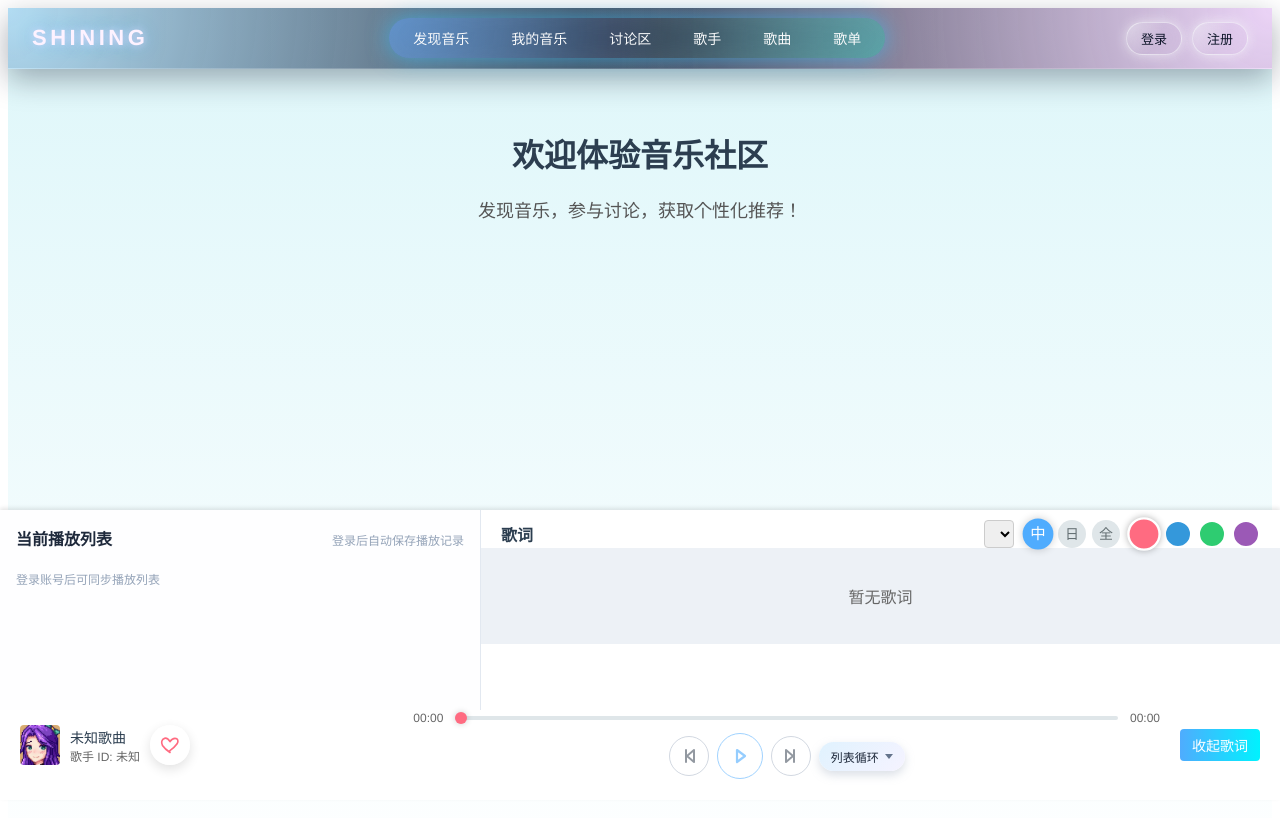
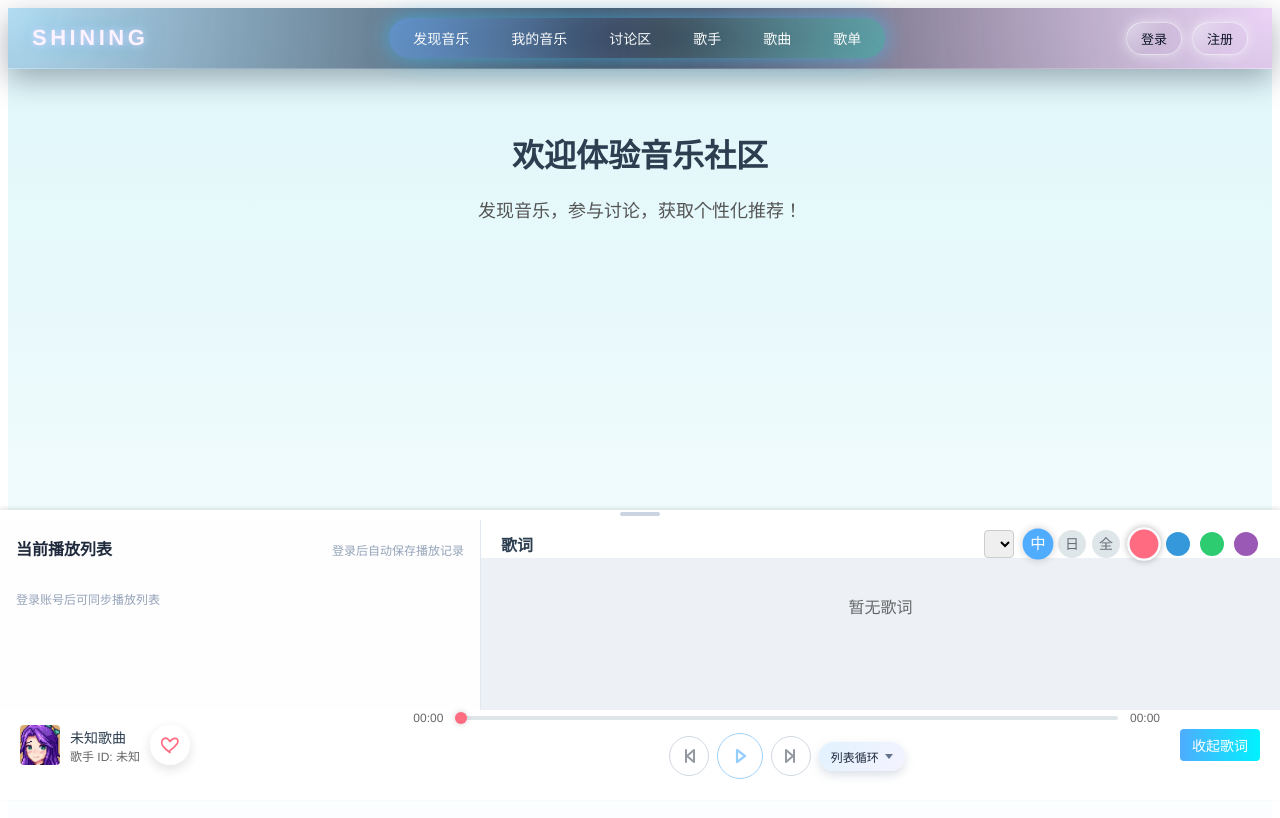
Before and after one commit to Nanami131/Shining-music, a Vue app in the folder shining-ui/: page / in a window 1280 px wide. Both pictures are taken after a click on the button "展开歌词". Shown: the top 818 px of the page. Built offline with nearby package versions, Linux system fonts and the light colour scheme.

Commit message:
支持底部栏拖动

```diff
--- a/shining-ui/src/components/BottomBar.vue
+++ b/shining-ui/src/components/BottomBar.vue
@@ -1,5 +1,9 @@
 <template>
-  <div class="bottom-bar" :class="{ expanded: showLyrics }">
+  <div
+      class="bottom-bar"
+      :class="{ expanded: showLyrics }"
+      :style="bottomBarStyle"
+  >
     <div class="fixed-bar">
       <div class="song-info">
         <img :src="currentSong.coverUrl || defaultCover" class="song-cover" alt="歌曲封面" />
@@ -92,7 +96,14 @@
       </button>
     </div>
 
-    <div class="lyrics-panel" v-if="showLyrics">
+    <div
+        class="lyrics-panel"
+        v-if="showLyrics"
+        :style="{ height: lyricsPanelHeight + 'px' }"
+    >
+      <!-- 顶部拖拽区域 -->
+      <div class="lyrics-resize-handle" @mousedown="startLyricsResize"></div>
+
       <div class="panel-content">
         <div class="playlist-panel">
           <div class="playlist-header">
@@ -203,6 +214,15 @@ export default {
       playlist: [],
       currentIndex: -1,
       showPlayModeMenu: false,
+
+      // 歌词区域拖拽相关状态
+      lyricsPanelHeight: 200,      // 顶部区域总高度（包含拖拽条 + 内容）
+      lyricsMinHeight: 130,        // 最小高度，避免把内容压没
+      lyricsMaxHeight: 450,        // 最大高度
+      isResizingLyrics: false,
+      resizeStartY: 0,
+      resizeStartHeight: 200,
+      bottomFixedHeight: 90        // 固定播放条高度
     };
   },
   computed: {
@@ -222,6 +242,13 @@ export default {
       if (this.playMode === 'shuffle') return '随机播放';
       return '播完停止';
     },
+    bottomBarStyle() {
+      const base = this.bottomFixedHeight;
+      const total = this.showLyrics ? base + this.lyricsPanelHeight : base;
+      return {
+        height: total + 'px'
+      };
+    }
   },
   created() {
     const userBase = JSON.parse(localStorage.getItem('userBase') || '{}');
@@ -243,6 +270,8 @@ export default {
     this.audio.pause();
     this.audio.src = '';
     window.removeEventListener('userBaseUpdated', this.handleUserStateChange);
+    window.removeEventListener('mousemove', this.onLyricsResizing);
+    window.removeEventListener('mouseup', this.stopLyricsResize);
   },
   methods: {
     // 统一处理接口错误，“登录已过期，请重新登录”全局只弹一次
@@ -442,13 +471,13 @@ export default {
           title: song.title,
           artistId: song.artistId,
           coverUrl: song.coverUrl,
-          favorite: song.favorite,
+          favorite: song.favorite
         });
         this.syncPlaylistQueue();
         try {
           const response = await musicApi.managePlaylistSong({
             playlistId: this.currentPlaylistId,
-            songId: song.id,
+            songId: song.id
           });
           if (!response.data || !response.data.passed) {
             throw new Error(response.data ? response.data.message : '未知错误');
@@ -479,7 +508,7 @@ export default {
       try {
         const response = await musicApi.managePlaylistSong({
           playlistId: this.currentPlaylistId,
-          songId,
+          songId
         });
         if (!response.data || !response.data.passed) {
           throw new Error(response.data ? response.data.message : '未知错误');
@@ -508,7 +537,7 @@ export default {
       try {
         const response = await musicApi.toggleFavoriteSong({
           userId: this.userId,
-          songId: this.currentSong.id,
+          songId: this.currentSong.id
         });
         if (response.data && response.data.passed) {
           const favorite = response.data.data?.favorite ?? false;
@@ -586,7 +615,7 @@ export default {
         if (scrollTop >= 0 && scrollTop <= lyricsContent.scrollHeight - lyricsContent.clientHeight) {
           lyricsContent.scrollTo({
             top: scrollTop,
-            behavior: 'smooth',
+            behavior: 'smooth'
           });
         }
       }
@@ -630,7 +659,35 @@ export default {
           .padStart(2, '0');
       return `${minutes}:${seconds}`;
     },
-  },
+
+    // 歌词区域拖拽相关方法
+    startLyricsResize(event) {
+      event.preventDefault();
+      this.isResizingLyrics = true;
+      this.resizeStartY = event.clientY;
+      this.resizeStartHeight = this.lyricsPanelHeight;
+      window.addEventListener('mousemove', this.onLyricsResizing);
+      window.addEventListener('mouseup', this.stopLyricsResize);
+    },
+    onLyricsResizing(event) {
+      if (!this.isResizingLyrics) return;
+      const delta = this.resizeStartY - event.clientY; // 向上拖动为正
+      let newHeight = this.resizeStartHeight + delta;
+      if (newHeight < this.lyricsMinHeight) {
+        newHeight = this.lyricsMinHeight;
+      }
+      if (newHeight > this.lyricsMaxHeight) {
+        newHeight = this.lyricsMaxHeight;
+      }
+      this.lyricsPanelHeight = newHeight;
+    },
+    stopLyricsResize() {
+      if (!this.isResizingLyrics) return;
+      this.isResizingLyrics = false;
+      window.removeEventListener('mousemove', this.onLyricsResizing);
+      window.removeEventListener('mouseup', this.stopLyricsResize);
+    }
+  }
 };
 </script>
 
@@ -647,7 +704,7 @@ export default {
   transition: height 0.3s ease;
 }
 .bottom-bar.expanded {
-  height: 290px;
+  /* 高度通过行内样式控制，这里保留类名以兼容原有逻辑 */
 }
 .fixed-bar {
   position: absolute;
@@ -899,28 +956,54 @@ export default {
   font-size: 14px;
   cursor: pointer;
 }
+
+/* 歌词区域和拖拽条 */
 .lyrics-panel {
   position: absolute;
   top: 0;
   left: 0;
   right: 0;
-  max-height: 200px;
   width: 100%;
   z-index: 1;
   display: flex;
   flex-direction: column;
 }
+.lyrics-resize-handle {
+  height: 10px;
+  flex-shrink: 0;
+  cursor: row-resize;
+  position: relative;
+}
+.lyrics-resize-handle::before {
+  content: '';
+  position: absolute;
+  left: 50%;
+  top: 2px;
+  width: 40px;
+  height: 4px;
+  border-radius: 999px;
+  background: #cbd5e1;
+  transform: translateX(-50%);
+}
+
+/* 顶部区域内部布局 */
 .panel-content {
   display: flex;
   flex-direction: row;
-  height: 200px;
+  flex: 1;
+  min-height: 0; /* 允许子元素在容器内收缩 */
 }
+
+/* 播放列表列 */
 .playlist-panel {
   width: 35%;
   padding: 16px;
   border-right: 1px solid #e2e8f0;
   background: #fefeff;
-  overflow-y: auto;
+  display: flex;
+  flex-direction: column;
+  min-height: 0;
+  overflow: hidden;
 }
 .playlist-header {
   display: flex;
@@ -938,10 +1021,10 @@ export default {
   color: #94a3b8;
 }
 .playlist-list {
+  flex: 1;
   display: flex;
   flex-direction: column;
   gap: 8px;
-  max-height: 160px;
   overflow-y: auto;
   padding-right: 6px;
 }
@@ -1003,10 +1086,13 @@ export default {
   color: #94a3b8;
   margin-top: 20px;
 }
+
+/* 歌词列 */
 .lyrics-right {
   flex: 1;
   display: flex;
   flex-direction: column;
+  min-height: 0;
 }
 .lyric-header {
   display: flex;
@@ -1088,8 +1174,9 @@ export default {
   transform: scale(1.2);
 }
 
+/* 歌词内容区域随高度伸缩 */
 .lyrics-content {
-  max-height: 140px;
+  flex: 1;
   padding: 20px;
   overflow-y: auto;
   background: #edf1f6;
```
